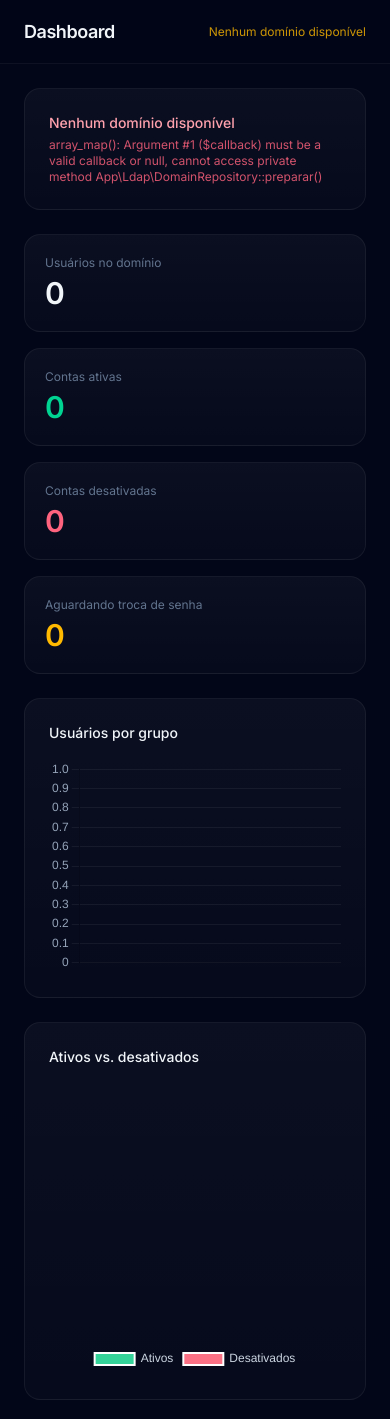
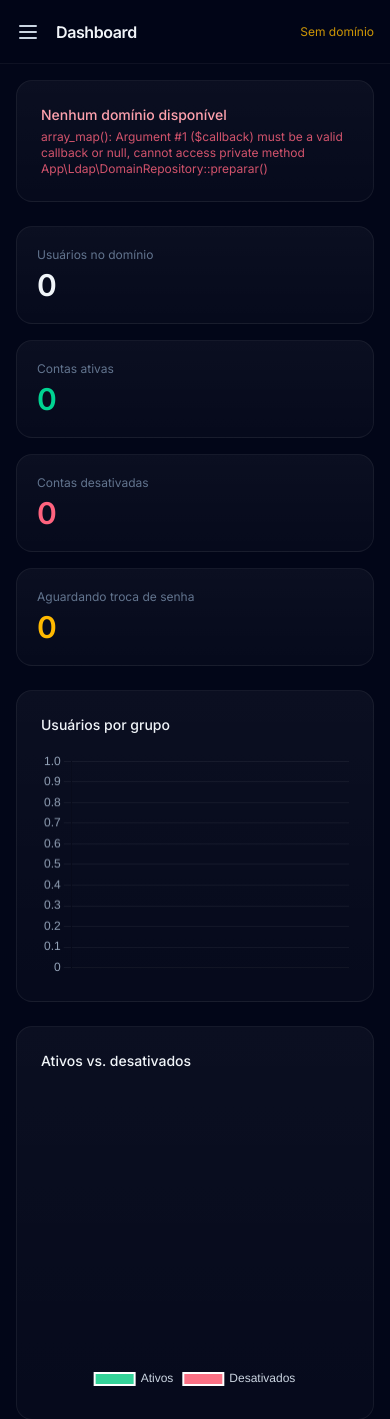
Before and after one commit to agc-jr/ldap-manager, a PHP site: page /dashboard.php in a window 390 px wide. Shown: the top 1419 px of the page. Run offline with PHP 8.4, Linux system fonts and the light colour scheme; the visitor is signed in with stand-in values (Sample User, id 1); tables that the repository leaves empty hold one stand-in row (values such as "Sample post").

Commit message:
Da navegacao ao celular, que ficava sem menu nenhum
A barra lateral era 'hidden md:flex' e nao havia alternativa abaixo desse
ponto: no celular a Dashboard abria sem nenhum meio de ir para outra tela, e
sem o botao de sair, que morava nela.

- o menu passou a ser montado uma vez e usado nos dois contextos: a barra
  lateral do desktop e uma gaveta que abre pelo botao no cabecalho;
- a gaveta traz tambem o seletor de dominio, que no celular nao cabia no
  cabecalho, alem de trocar senha e sair;
- fecha por clique fora, pelo X ou com Esc;
- o cabecalho ficou responsivo: titulo truncado, padding menor e o UPN do
  dominio escondido em telas estreitas.

Verificado em captura a 390px: cabe sem transbordo horizontal, e a gaveta
mostra as cinco telas.

O .htaccess ganhou 'Options -Indexes' e um comentario registrando por que a
negacao continua no nivel do diretorio: tentar nega-la por arquivo, para que
abrir a raiz do projeto redirecionasse em vez de dar 403, derruba o proprio
public/ - a restricao por arquivo vence o 'Require all granted' de la.

Co-Authored-By: Claude Opus 5 <noreply@anthropic.com>

```diff
--- a/public/includes/layout_top.php
+++ b/public/includes/layout_top.php
@@ -2,12 +2,60 @@
 /** @var string $pageTitle */
 use App\Auth;
 $user = Auth::user();
+
+/*
+ * O menu é montado uma vez e usado em dois lugares: a barra lateral fixa do
+ * desktop e a gaveta do celular. Antes ele vivia dentro do <aside>, que some
+ * abaixo de md — no celular a navegação simplesmente não existia, nem o botão
+ * de sair.
+ */
+$nav = [
+    'dashboard.php' => 'Dashboard',
+    'users.php'     => 'Usuários',
+    'groups.php'    => 'Grupos',
+];
+
+if (Auth::isAdmin()) {
+    $nav['admin_users.php'] = 'Operadores';
+    $nav['domains.php']     = 'Domínios';
+}
+
+$current = basename($_SERVER['SCRIPT_NAME']);
+
+/** Um item do menu, nos dois contextos. */
+function itemDoMenu(string $href, string $label, bool $ativo): string
+{
+    $classes = $ativo
+        ? 'bg-gradient-to-r from-indigo-500/20 to-cyan-400/10 text-white ring-1 ring-inset ring-indigo-400/30'
+        : 'text-slate-400 hover:text-white hover:bg-white/5';
+
+    return '<a href="' . htmlspecialchars($href) . '"'
+        . ' class="flex items-center gap-3 px-3 py-2.5 rounded-xl transition ' . $classes . '">'
+        . '<span class="inline-block h-2 w-2 rounded-full ' . ($ativo ? 'bg-cyan-400' : 'bg-slate-600') . '"></span>'
+        . htmlspecialchars($label)
+        . '</a>';
+}
+
+// Seletor de domínio: com um só cadastrado vira rótulo, porque não há escolha
+// a oferecer. Calculado aqui para servir ao cabeçalho e à gaveta.
+$dominiosDisponiveis = [];
+$dominioAtivo = null;
+
+if ($user['id']) {
+    try {
+        $dominiosDisponiveis = \App\Ldap\ActiveDomain::disponiveis();
+        $dominioAtivo = \App\Ldap\ActiveDomain::atual();
+    } catch (\Throwable $e) {
+        // Banco indisponível ou instalação incompleta: o cabeçalho não é lugar
+        // de mostrar esse erro, a própria página já o mostrará.
+    }
+}
 ?>
 <!DOCTYPE html>
 <html lang="pt-BR">
 <head>
 <meta charset="UTF-8">
-<meta name="viewport" content="width=device-width, initial-scale=1.0">
+<meta name="viewport" content="width=device-width, initial-scale=1.0, viewport-fit=cover">
 <title><?= htmlspecialchars($pageTitle ?? 'AD Manager') ?> · AD Manager</title>
 <script src="https://cdn.jsdelivr.net/npm/@tailwindcss/browser@4"></script>
 <script src="https://cdn.jsdelivr.net/npm/alpinejs@3.x.x/dist/cdn.min.js" defer></script>
@@ -17,60 +65,97 @@ $user = Auth::user();
 <link rel="stylesheet" href="assets/css/app.css">
 </head>
 <body class="bg-slate-950 text-slate-100 font-[Inter] antialiased">
-<div class="min-h-screen flex">
+<div class="min-h-screen flex" x-data="{ menuAberto: false }" @keydown.escape.window="menuAberto = false">
+
   <?php if ($user['id']): ?>
+  <!-- Barra lateral: só a partir de md -->
   <aside class="w-64 shrink-0 bg-slate-900/70 border-r border-white/5 backdrop-blur-xl hidden md:flex flex-col">
     <div class="h-16 flex items-center gap-2 px-6 border-b border-white/5">
       <div class="h-8 w-8 rounded-lg bg-gradient-to-br from-indigo-500 to-cyan-400 flex items-center justify-center font-bold text-slate-950">AD</div>
       <span class="font-semibold tracking-tight">Manager</span>
     </div>
     <nav class="flex-1 px-3 py-6 space-y-1 text-sm">
-      <?php
-        $nav = [
-          'dashboard.php' => ['Dashboard', 'grid'],
-          'users.php'     => ['Usuários', 'users'],
-          'groups.php'    => ['Grupos', 'shield'],
-        ];
-        if (Auth::isAdmin()) { $nav['admin_users.php'] = ['Operadores', 'lock']; $nav['domains.php'] = ['Domínios', 'server']; }
-        $current = basename($_SERVER['SCRIPT_NAME']);
-      ?>
-      <?php foreach ($nav as $href => [$label, $icon]): $active = $current === $href; ?>
-        <a href="<?= $href ?>"
-           class="flex items-center gap-3 px-3 py-2.5 rounded-xl transition
-                  <?= $active ? 'bg-gradient-to-r from-indigo-500/20 to-cyan-400/10 text-white ring-1 ring-inset ring-indigo-400/30' : 'text-slate-400 hover:text-white hover:bg-white/5' ?>">
-          <span class="inline-block h-2 w-2 rounded-full <?= $active ? 'bg-cyan-400' : 'bg-slate-600' ?>"></span>
-          <?= htmlspecialchars($label) ?>
-        </a>
+      <?php foreach ($nav as $href => $label): ?>
+        <?= itemDoMenu($href, $label, $current === $href) ?>
       <?php endforeach; ?>
     </nav>
     <div class="p-4 border-t border-white/5 text-xs text-slate-500">
       <p class="font-medium text-slate-300"><?= htmlspecialchars($user['full_name'] ?? '') ?></p>
       <p class="capitalize"><?= htmlspecialchars($user['role'] ?? '') ?></p>
+      <a href="change_password.php" class="mt-3 mr-3 inline-block text-slate-400 hover:text-slate-200">Trocar senha</a>
       <a href="logout.php" class="mt-3 inline-block text-rose-400 hover:text-rose-300">Sair →</a>
     </div>
   </aside>
+
+  <!-- Gaveta do celular -->
+  <div x-show="menuAberto" x-cloak class="fixed inset-0 z-40 md:hidden">
+    <div class="absolute inset-0 modal-overlay" @click="menuAberto = false"></div>
+
+    <aside class="absolute inset-y-0 left-0 w-72 max-w-[85%] bg-slate-900 border-r border-white/10 flex flex-col shadow-2xl"
+           x-transition:enter="transition ease-out duration-200"
+           x-transition:enter-start="-translate-x-full"
+           x-transition:enter-end="translate-x-0"
+           x-transition:leave="transition ease-in duration-150"
+           x-transition:leave-start="translate-x-0"
+           x-transition:leave-end="-translate-x-full">
+      <div class="h-16 flex items-center justify-between px-5 border-b border-white/5">
+        <div class="flex items-center gap-2">
+          <div class="h-8 w-8 rounded-lg bg-gradient-to-br from-indigo-500 to-cyan-400 flex items-center justify-center font-bold text-slate-950">AD</div>
+          <span class="font-semibold tracking-tight">Manager</span>
+        </div>
+        <button @click="menuAberto = false" aria-label="Fechar menu"
+                class="text-slate-400 hover:text-white text-2xl leading-none px-2">&times;</button>
+      </div>
+
+      <nav class="flex-1 px-3 py-5 space-y-1 text-sm overflow-y-auto">
+        <?php foreach ($nav as $href => $label): ?>
+          <?= itemDoMenu($href, $label, $current === $href) ?>
+        <?php endforeach; ?>
+
+        <?php if (count($dominiosDisponiveis) > 1): ?>
+          <div class="pt-4 mt-4 border-t border-white/5">
+            <p class="px-3 pb-2 text-xs text-slate-500">Domínio</p>
+            <form method="post" action="switch_domain.php" class="px-3">
+              <select name="ldap_domain_id" onchange="this.form.submit()"
+                      class="w-full rounded-lg bg-white/5 border border-white/10 px-3 py-2 text-sm focus:outline-none focus:ring-2 focus:ring-indigo-400/50">
+                <?php foreach ($dominiosDisponiveis as $d): ?>
+                  <option value="<?= (int) $d['id'] ?>" <?= ($dominioAtivo && $d['id'] === $dominioAtivo['id']) ? 'selected' : '' ?>>
+                    <?= htmlspecialchars($d['name']) ?>
+                  </option>
+                <?php endforeach; ?>
+              </select>
+            </form>
+          </div>
+        <?php endif; ?>
+      </nav>
+
+      <div class="p-4 border-t border-white/5 text-xs text-slate-500">
+        <p class="font-medium text-slate-300"><?= htmlspecialchars($user['full_name'] ?? '') ?></p>
+        <p class="capitalize"><?= htmlspecialchars($user['role'] ?? '') ?></p>
+        <a href="change_password.php" class="mt-3 mr-3 inline-block text-slate-400 hover:text-slate-200">Trocar senha</a>
+        <a href="logout.php" class="mt-3 inline-block text-rose-400 hover:text-rose-300">Sair →</a>
+      </div>
+    </aside>
+  </div>
   <?php endif; ?>
 
   <main class="flex-1 min-w-0">
     <?php if ($user['id']): ?>
-    <header class="h-16 border-b border-white/5 flex items-center justify-between px-6 bg-slate-950/60 backdrop-blur sticky top-0 z-10">
-      <h1 class="text-lg font-semibold tracking-tight"><?= htmlspecialchars($pageTitle ?? '') ?></h1>
-      <?php
-        // Seletor de domínio. Com um só cadastrado, vira apenas um rótulo — não
-        // faz sentido oferecer uma escolha que não existe.
-        $dominiosDisponiveis = [];
-        $dominioAtivo = null;
-        try {
-            $dominiosDisponiveis = \App\Ldap\ActiveDomain::disponiveis();
-            $dominioAtivo = \App\Ldap\ActiveDomain::atual();
-        } catch (\Throwable $e) {
-            // Banco indisponível ou instalação incompleta: o cabeçalho não é
-            // lugar de mostrar esse erro, a própria página já o mostrará.
-        }
-      ?>
+    <header class="h-16 border-b border-white/5 flex items-center justify-between gap-3 px-4 sm:px-6 bg-slate-950/60 backdrop-blur sticky top-0 z-20">
+      <div class="flex items-center gap-3 min-w-0">
+        <button @click="menuAberto = true" aria-label="Abrir menu"
+                class="md:hidden text-slate-300 hover:text-white shrink-0 -ml-1 p-1">
+          <svg xmlns="http://www.w3.org/2000/svg" class="h-6 w-6" fill="none" viewBox="0 0 24 24" stroke="currentColor" stroke-width="2">
+            <path stroke-linecap="round" stroke-linejoin="round" d="M4 6h16M4 12h16M4 18h16" />
+          </svg>
+        </button>
+        <h1 class="text-base sm:text-lg font-semibold tracking-tight truncate"><?= htmlspecialchars($pageTitle ?? '') ?></h1>
+      </div>
+
       <?php if (count($dominiosDisponiveis) > 1): ?>
-        <form method="post" action="switch_domain.php" class="flex items-center gap-2">
-          <span class="text-xs text-slate-500 hidden sm:inline">Domínio:</span>
+        <!-- No celular a troca de domínio fica na gaveta, para não espremer o cabeçalho -->
+        <form method="post" action="switch_domain.php" class="hidden sm:flex items-center gap-2 shrink-0">
+          <span class="text-xs text-slate-500 hidden md:inline">Domínio:</span>
           <select name="ldap_domain_id" onchange="this.form.submit()"
                   class="rounded-lg bg-white/5 border border-white/10 px-2 py-1 text-xs focus:outline-none focus:ring-2 focus:ring-indigo-400/50">
             <?php foreach ($dominiosDisponiveis as $d): ?>
@@ -81,16 +166,16 @@ $user = Auth::user();
           </select>
         </form>
       <?php elseif ($dominioAtivo !== null): ?>
-        <div class="text-xs text-slate-500" title="<?= htmlspecialchars($dominioAtivo['host']) ?>">
+        <div class="text-xs text-slate-500 truncate shrink-0" title="<?= htmlspecialchars($dominioAtivo['host']) ?>">
           <?= htmlspecialchars($dominioAtivo['name']) ?>
-          <span class="text-slate-600">· <?= htmlspecialchars((string) $dominioAtivo['domain_upn']) ?></span>
+          <span class="text-slate-600 hidden sm:inline">· <?= htmlspecialchars((string) $dominioAtivo['domain_upn']) ?></span>
         </div>
       <?php else: ?>
-        <div class="text-xs text-amber-400/80">Nenhum domínio disponível</div>
+        <div class="text-xs text-amber-400/80 shrink-0">Sem domínio</div>
       <?php endif; ?>
     </header>
     <?php endif; ?>
-    <div class="p-6 max-w-7xl mx-auto">
+    <div class="p-4 sm:p-6 max-w-7xl mx-auto">
       <?php if (!empty($_SESSION['flash'])): ?>
         <div class="mb-6 rounded-xl px-4 py-3 text-sm ring-1
                     <?= $_SESSION['flash']['type'] === 'error'
```
Also changed, not shown: .htaccess.
